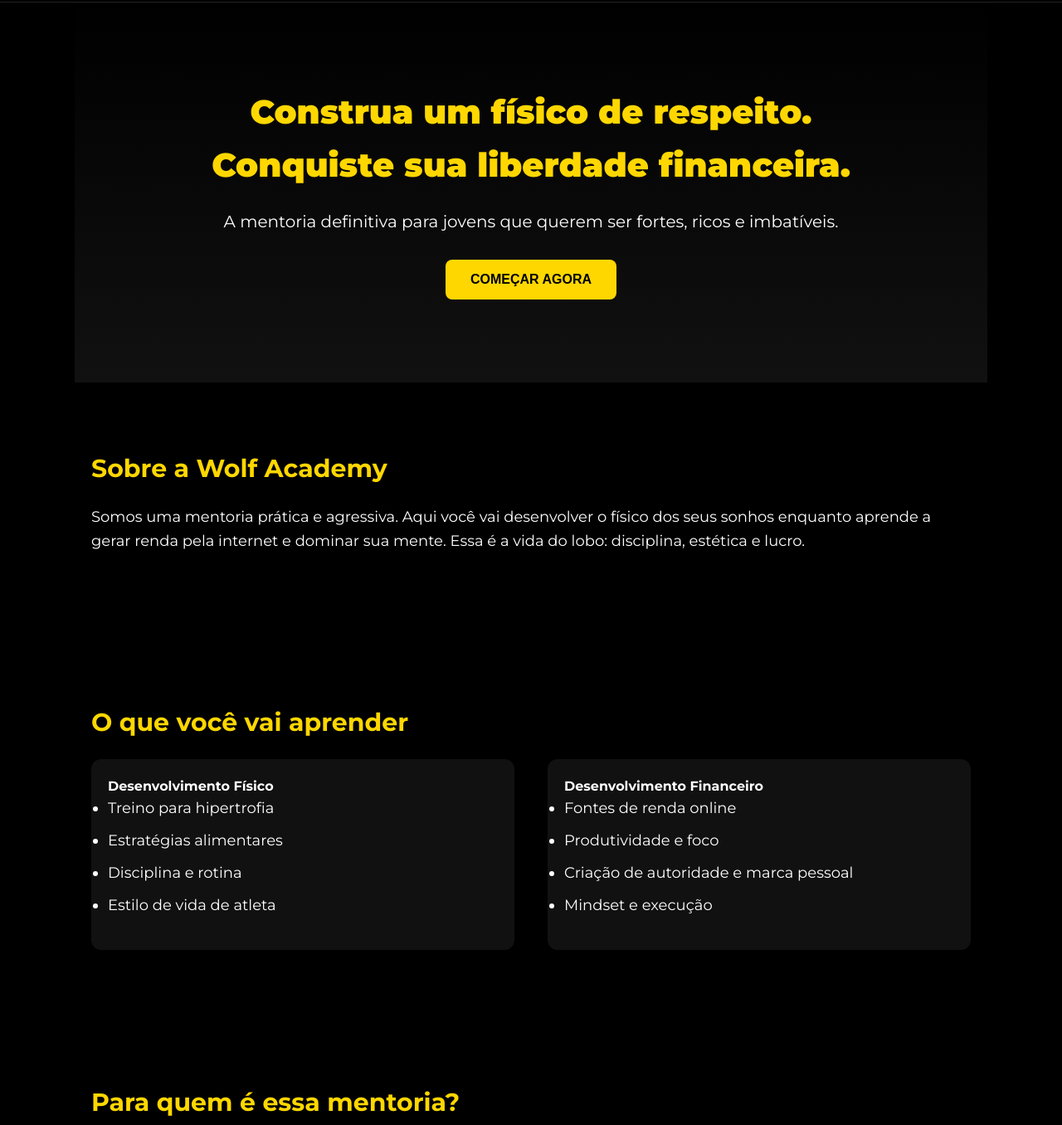
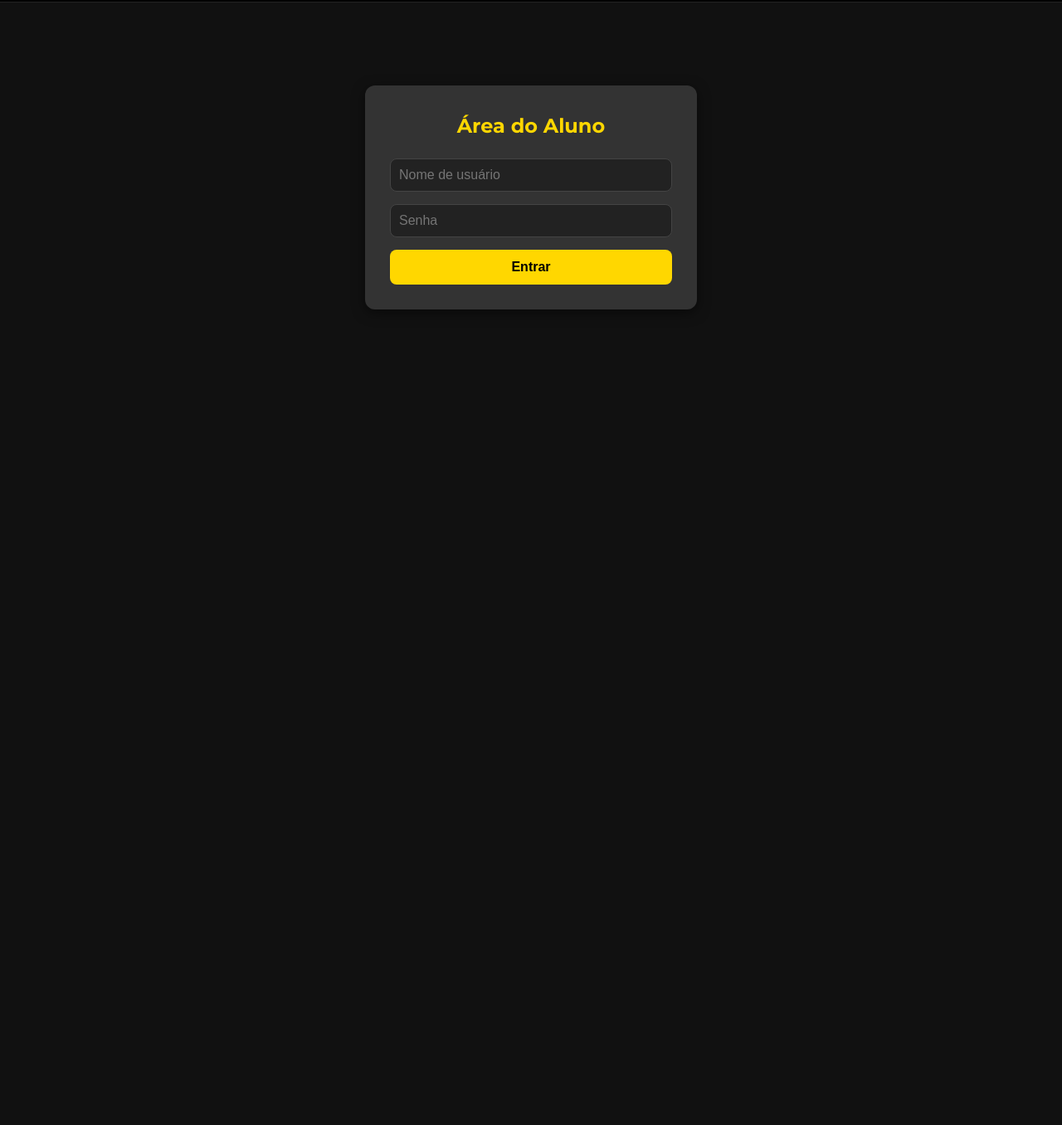
Before and after one commit to icarogoncalvess/Wolf-Academy, a plain HTML site: page index.html in a window 1280 px wide. Shown: the part 78-1434 px from the top of the page at 83% size. After the commit the page ends 800 px from the top, so only its background shows below. Drawn offline with Linux system fonts and the light colour scheme.

Commit message:
Update index.html

```diff
--- a/index.html
+++ b/index.html
@@ -14,7 +14,7 @@
 
     body {
       font-family: 'Montserrat', sans-serif;
-      background-color: #000;
+      background-color: #111;
       color: #fff;
       line-height: 1.6;
     }
@@ -56,21 +56,23 @@
     }
 
     .hero {
-      background: linear-gradient(to bottom, #000, #111);
+      background: url('gatsby-background.jpg') no-repeat center center/cover;
       text-align: center;
       padding: 100px 20px;
+      color: #FFD700;
     }
 
     .hero h2 {
-      font-size: 40px;
-      color: #FFD700;
+      font-size: 50px;
       margin-bottom: 20px;
       font-weight: 900;
+      text-shadow: 2px 2px 10px rgba(0, 0, 0, 0.8);
     }
 
     .hero p {
       font-size: 20px;
       margin-bottom: 30px;
+      text-shadow: 1px 1px 5px rgba(0, 0, 0, 0.8);
     }
 
     .btn {
@@ -90,39 +92,51 @@
       background-color: #e6c200;
     }
 
-    section {
-      padding: 80px 20px;
-      max-width: 1100px;
-      margin: auto;
+    .login-container {
+      max-width: 400px;
+      margin: 100px auto;
+      padding: 30px;
+      background-color: #333;
+      border-radius: 12px;
+      text-align: center;
+      box-shadow: 0 4px 15px rgba(0, 0, 0, 0.5);
     }
 
-    section h3 {
-      font-size: 30px;
+    .login-container h2 {
       color: #FFD700;
       margin-bottom: 20px;
     }
 
-    section p, section ul {
-      font-size: 18px;
-      margin-bottom: 20px;
+    .login-container input {
+      width: 100%;
+      padding: 10px;
+      margin-bottom: 15px;
+      border: 1px solid #444;
+      border-radius: 8px;
+      font-size: 16px;
+      background-color: #222;
+      color: #fff;
     }
 
-    ul li {
-      margin-bottom: 10px;
+    .login-container button {
+      width: 100%;
+      background-color: #FFD700;
+      color: #000;
+      padding: 12px;
+      font-weight: bold;
+      border: none;
+      border-radius: 8px;
+      font-size: 16px;
+      cursor: pointer;
+      transition: 0.3s;
     }
 
-    .dual-column {
-      display: flex;
-      flex-wrap: wrap;
-      gap: 40px;
+    .login-container button:hover {
+      background-color: #e6c200;
     }
 
-    .column {
-      flex: 1;
-      min-width: 300px;
-      background-color: #111;
-      padding: 20px;
-      border-radius: 12px;
+    .portal-content {
+      display: none;
     }
 
     footer {
@@ -164,10 +178,19 @@
     </nav>
   </header>
 
+  <!-- Tela de login -->
+  <div class="login-container" id="login">
+    <h2>Área do Aluno</h2>
+    <input type="text" id="username" placeholder="Nome de usuário" />
+    <input type="password" id="password" placeholder="Senha" />
+    <button onclick="login()">Entrar</button>
+  </div>
+
+  <!-- Portal de Aulas -->
+  <div class="portal-content" id="portal">
     <section class="hero">
-    <h2>Construa um físico de respeito.<br>Conquiste sua liberdade financeira.</h2>
-    <p>A mentoria definitiva para jovens que querem ser fortes, ricos e imbatíveis.</p>
-    <a href="#inscricao"><button class="btn">Começar agora</button></a>
+      <h2>Bem-vindo ao Portal de Aulas da Wolf Academy</h2>
+      <p>Transforme seu físico, sua mente e sua vida financeira com a nossa mentoria.</p>
     </section>
 
     <section id="sobre">
@@ -175,49 +198,25 @@
       <p>Somos uma mentoria prática e agressiva. Aqui você vai desenvolver o físico dos seus sonhos enquanto aprende a gerar renda pela internet e dominar sua mente. Essa é a vida do lobo: disciplina, estética e lucro.</p>
     </section>
 
-  <section id="conteudo">
-    <h3>O que você vai aprender</h3>
-    <div class="dual-column">
-      <div class="column">
-        <h4>Desenvolvimento Físico</h4>
-        <ul>
-          <li>Treino para hipertrofia</li>
-          <li>Estratégias alimentares</li>
-          <li>Disciplina e rotina</li>
-          <li>Estilo de vida de atleta</li>
-        </ul>
-      </div>
-      <div class="column">
-        <h4>Desenvolvimento Financeiro</h4>
-        <ul>
-          <li>Fontes de renda online</li>
-          <li>Produtividade e foco</li>
-          <li>Criação de autoridade e marca pessoal</li>
-          <li>Mindset e execução</li>
-        </ul>
-      </div>
-    </div>
-  </section>
-
-  <section id="publico">
-    <h3>Para quem é essa mentoria?</h3>
-    <ul>
-      <li>✅ Jovens que querem se destacar e viver fora da média</li>
-      <li>✅ Quem está cansado de ser fraco, inseguro ou quebrado</li>
-      <li>✅ Homens entre 15 e 25 anos que buscam evolução total</li>
-      <li>✅ Quem quer construir estética, disciplina e liberdade financeira</li>
-    </ul>
-  </section>
-
-  <section id="inscricao">
-    <h3>Pronto para virar um lobo?</h3>
-    <p>Você vai sair dessa mentoria com um corpo que impõe respeito, uma mente forjada na disciplina e uma nova fonte de renda ativa.</p>
-    <button class="btn">Quero entrar na mentoria</button>
-  </section>
-
     <footer>
       <p>© 2025 Wolf Academy. Todos os direitos reservados.</p>
     </footer>
+  </div>
+
+  <script>
+    function login() {
+      const username = document.getElementById('username').value;
+      const password = document.getElementById('password').value;
+
+      // Simulação de um login simples com usuário e senha fixos
+      if (username === 'aluno' && password === '1234') {
+        document.getElementById('login').style.display = 'none';
+        document.getElementById('portal').style.display = 'block';
+      } else {
+        alert('Usuário ou senha incorretos.');
+      }
+    }
+  </script>
 
 </body>
 </html>
```
Lines whose indentation alone changed are shown as unchanged.
